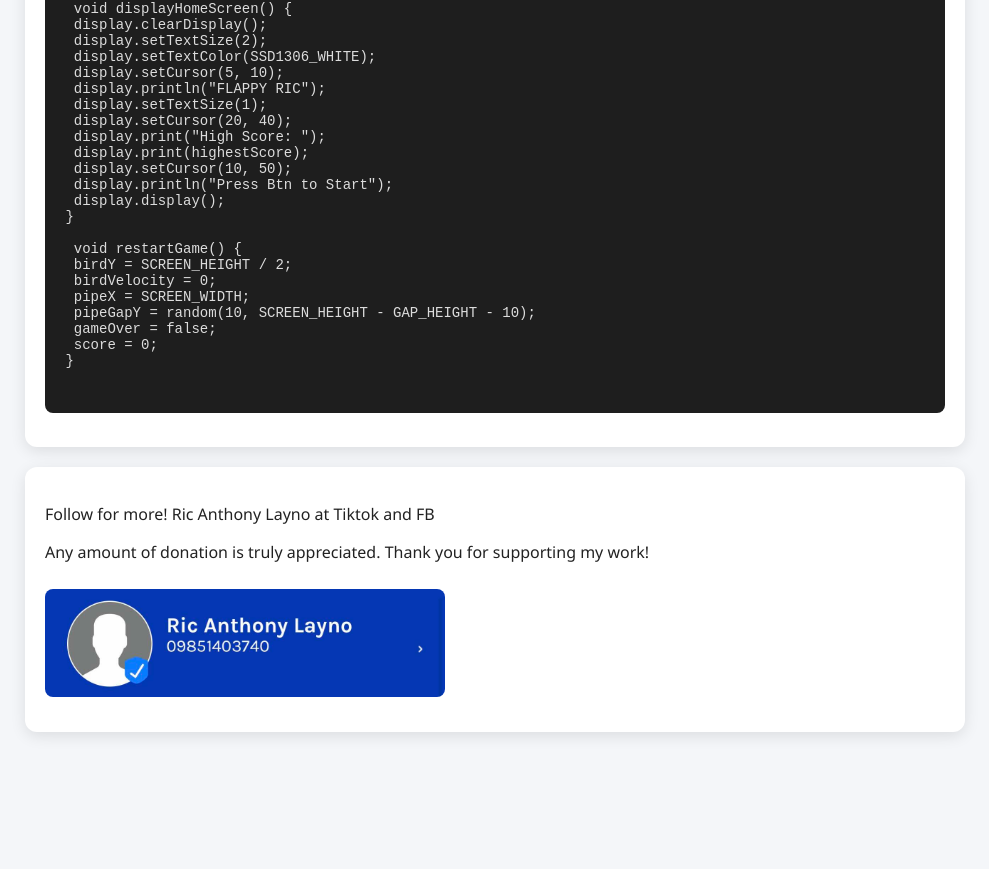
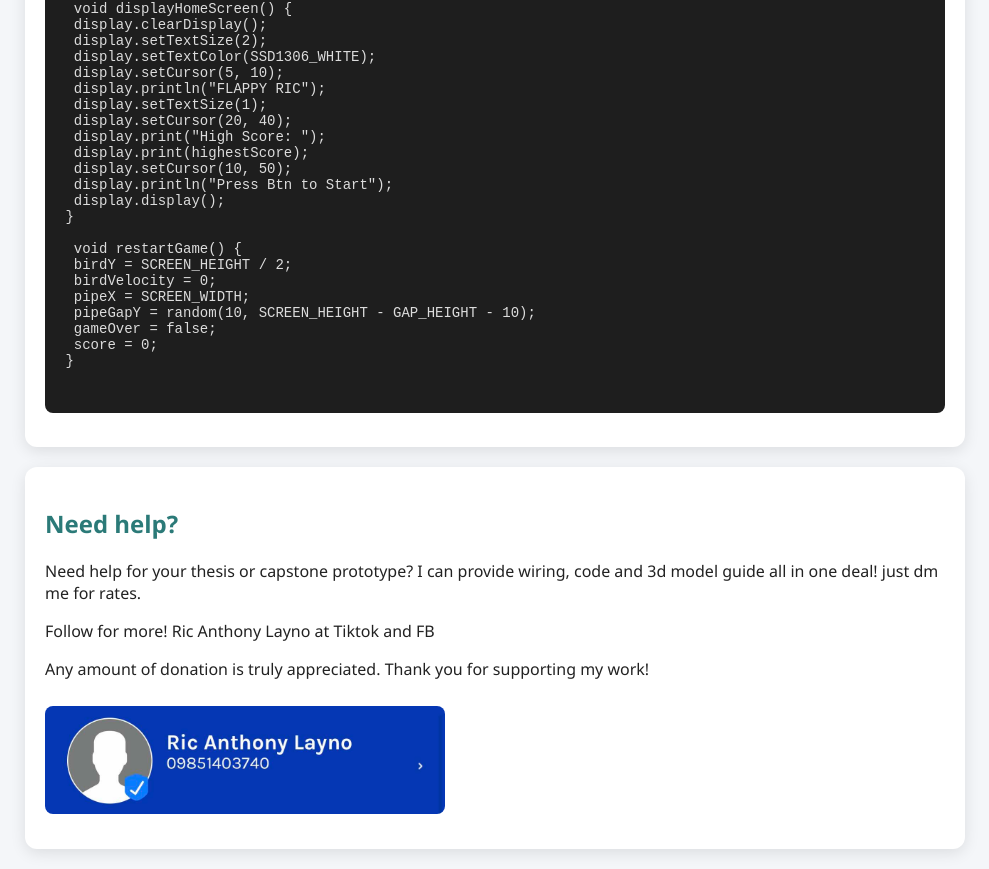
Before and after one commit to ricanthony27/flappyric, a plain HTML site: page flappy098.html in a window 1280 px wide. Shown: the part 3929-4798 px from the top of the page, without its empty margins (145-1134 px from the left). Before the commit the page ends 4681 px from the top, so only its background shows below. Drawn offline with Linux system fonts and the light colour scheme.

Commit message:
Update flappy098.html

```diff
--- a/flappy098.html
+++ b/flappy098.html
@@ -279,6 +279,8 @@ function copyCode() {
 }
 </script>
  <section>
+     <h2>Need help?</h2>
+     <p>Need help for your thesis or capstone prototype? I can provide wiring, code and 3d model guide all in one deal! just dm me for rates.</p>
      <p>Follow for more! Ric Anthony Layno at Tiktok and FB</p>
      <p>Any amount of donation is truly appreciated. Thank you for supporting my work!</p>
     <img src="gcash.jpg" alt="Arduino Flappy Bird Demo" width="400">
```
